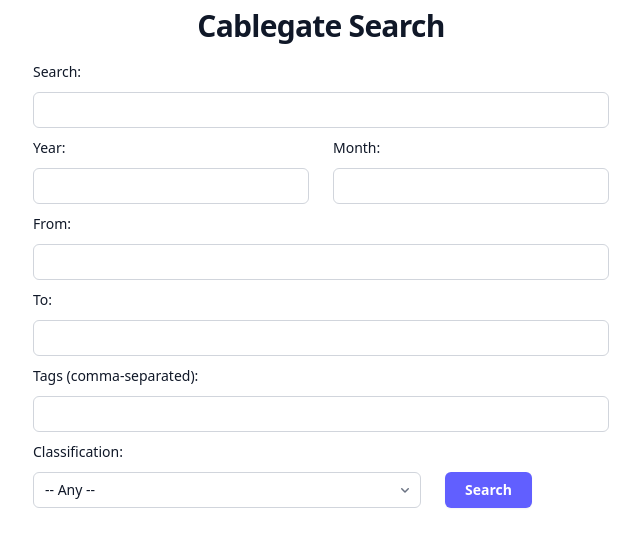
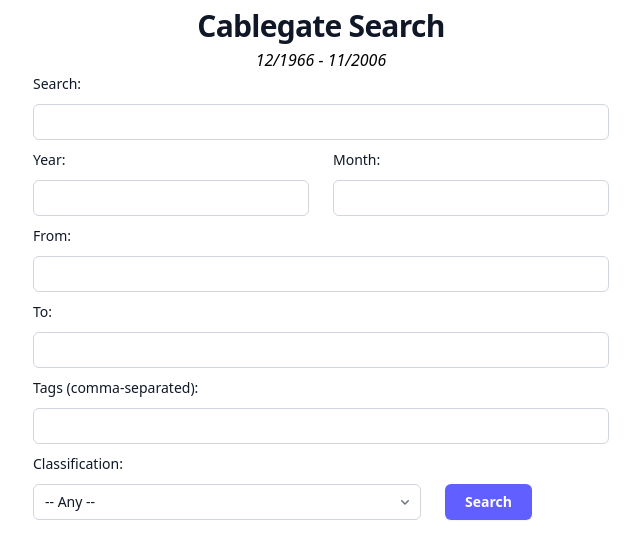
Before and after one commit to MarkChips/cablegate-search-app, a SvelteKit app in the folder cablegate-search/: page / in a window 1280 px wide. Shown: the top 558 px of the page, without its empty margins (319-959 px from the left). Built offline with nearby package versions, Linux system fonts and the light colour scheme.

Commit message:
feat: add date range

```diff
--- a/cablegate-search/src/routes/+page.svelte
+++ b/cablegate-search/src/routes/+page.svelte
@@ -61,10 +61,11 @@
 </script>
 
 <h1
-	class="my-2 text-center pb-2 text-2xl/7 font-bold text-gray-900 sm:truncate sm:text-3xl sm:tracking-tight"
+	class="mt-2 pb-1 text-center text-2xl/7 font-bold text-gray-900 sm:truncate sm:text-3xl sm:tracking-tight"
 >
 	Cablegate Search
 </h1>
+<h3 class="text-center italic">12/1966 - 11/2006</h3>
 
 <form on:submit|preventDefault={search} class="grid gap-4 max-w-xl mx-5 sm:mx-auto">
 	<div class="grid grid-cols-1 gap-x-6 gap-y-2 sm:grid-cols-6">
```
